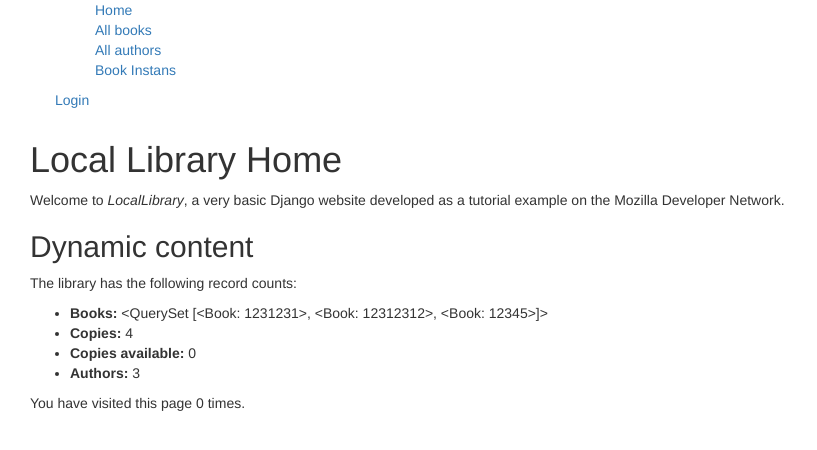
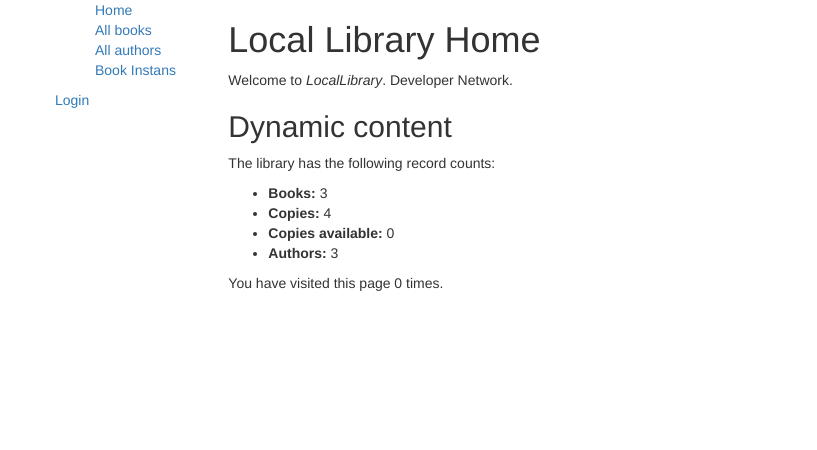
Before and after one commit to Vris111/practika-django, a Django app: page /catalog/ in a window 1280 px wide. Shown: the top 450 px of the page, without its empty margins (0-817 px from the left). Run offline with Django 4.2, Linux system fonts and the light colour scheme; data comes from the database, SQL or seed files in the repository; both versions use the stored data as it was after the commit; parts of the project's set-up code (start-up, migrations or seed data) failed here and were passed over; some libraries are stand-ins or nearby versions.

Commit message:
Фикс домашней страницы

```diff
--- a/locallibrary/catalog/templates/base_generic.html
+++ b/locallibrary/catalog/templates/base_generic.html
@@ -43,7 +43,6 @@
     </div>
 {% endblock %}
 
-    </div>
 <div class="col-sm-10 ">{% block content %}{% endblock %}
     {% block pagination %}{% if is_paginated %}
         <div class="pagination">
@@ -60,7 +59,7 @@
         </div>
     {% endif %}
     {% endblock %}
-    </div>
+
 </div>
 </div>
 </body>
--- a/locallibrary/catalog/templates/index.html
+++ b/locallibrary/catalog/templates/index.html
@@ -3,7 +3,7 @@
 {% block content %}
 <h1>Local Library Home</h1>
 
-<p>Welcome to <em>LocalLibrary</em>, a very basic Django website developed as a tutorial example on the Mozilla
+<p>Welcome to <em>LocalLibrary</em>.
     Developer Network.</p>
 
 <h2>Dynamic content</h2>
--- a/locallibrary/catalog/views.py
+++ b/locallibrary/catalog/views.py
@@ -12,7 +12,7 @@ from django.views.generic.edit import CreateView, UpdateView, DeleteView
 from django.urls import reverse_lazy
 
 def index(request):
-    num_books = Book.objects.filter(title__icontains='1')
+    num_books = Book.objects.filter(title__icontains='1').count()
     num_instances = BookInstance.objects.all().count()
     num_instances_available = BookInstance.objects.filter(status__exact='a').count()
     num_authors = Author.objects.count()
```
Also changed, not shown: locallibrary/db.sqlite3. Lines whose indentation alone changed are shown as unchanged.
